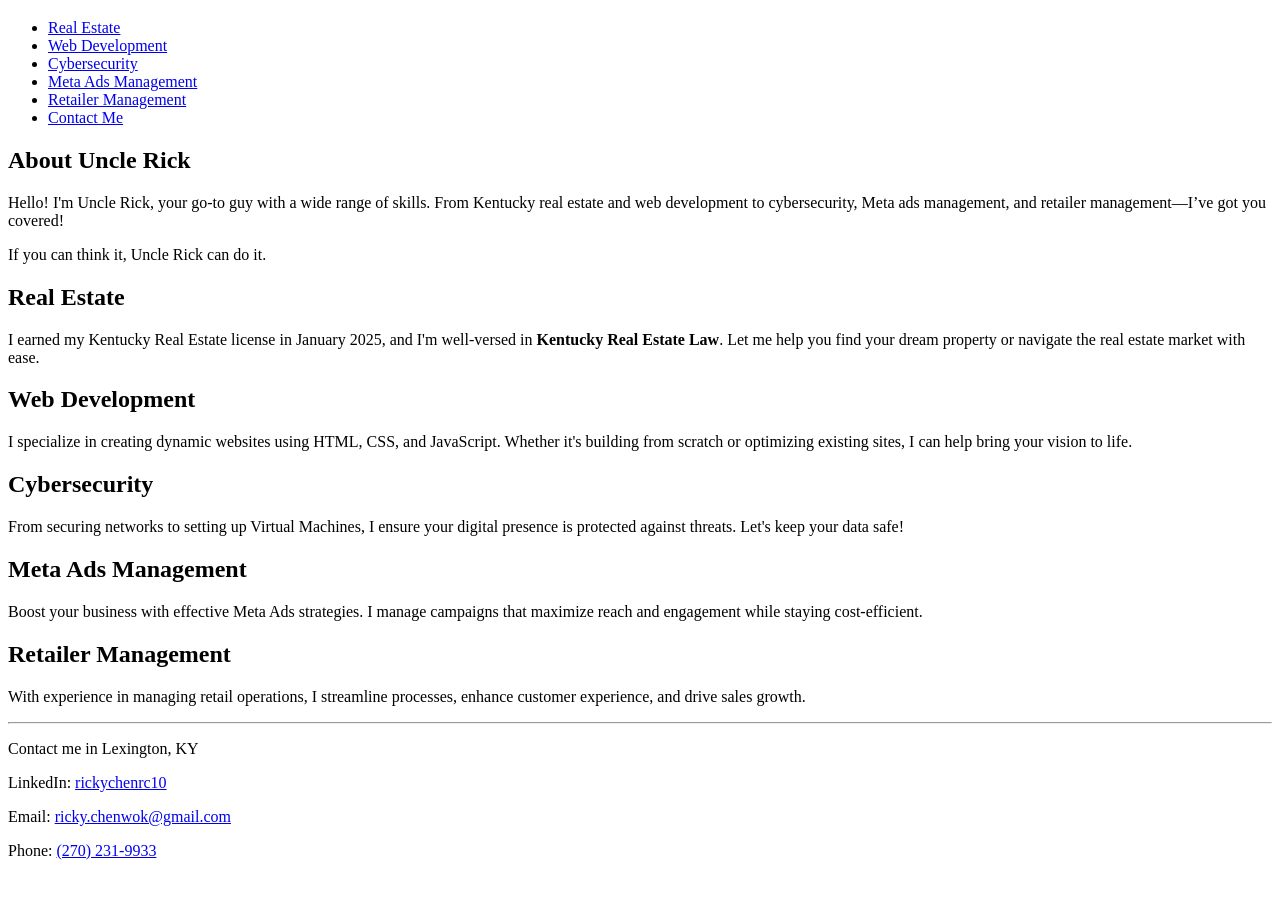
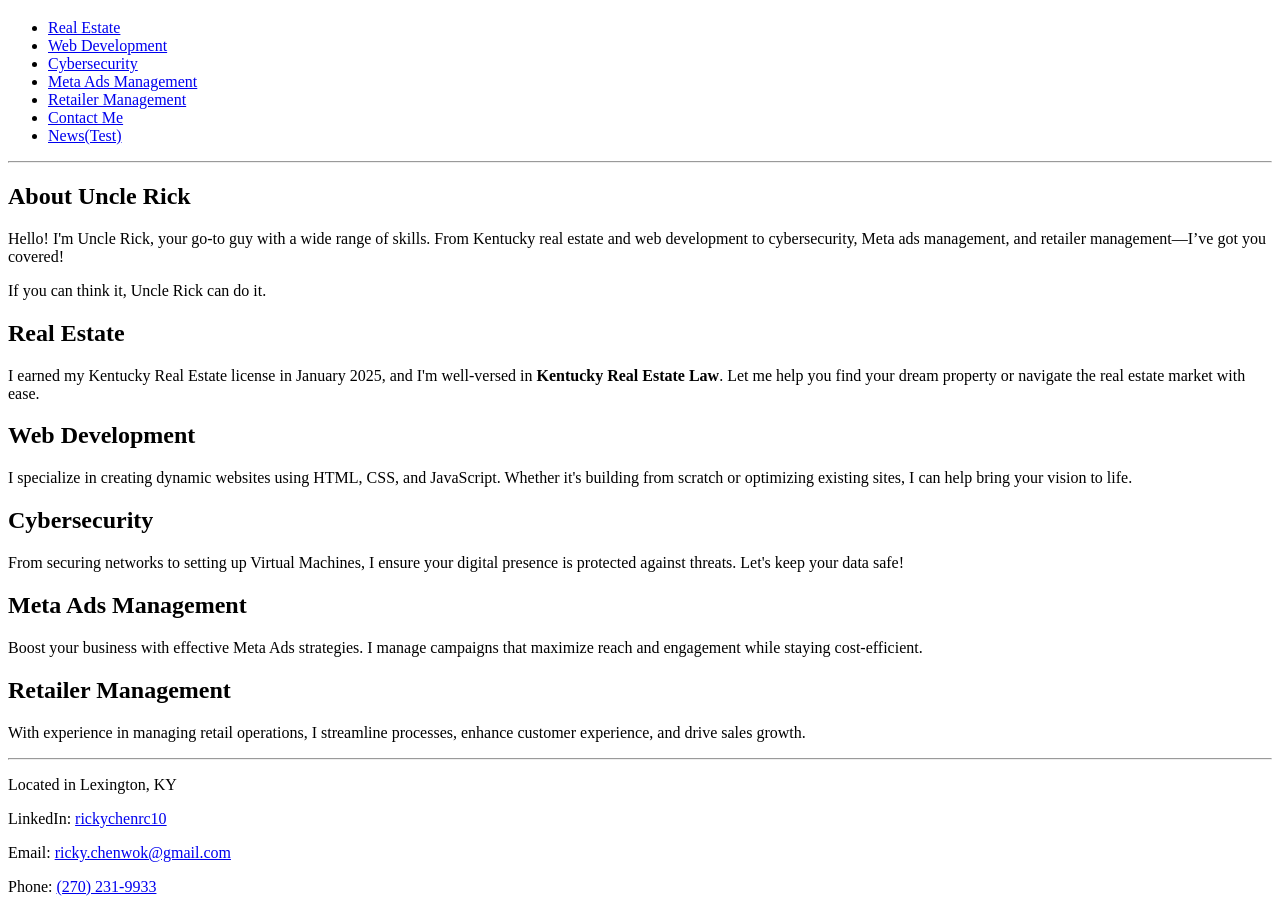
Before and after one commit to RickyGitHub10/semantic2025, a plain HTML site: page index.html in a window 1280 px wide. Shown: the part 61-973 px from the top of the page. Before the commit the page ends 937 px from the top, so only its background shows below. Drawn offline with Linux system fonts and the light colour scheme.

Commit message:
better formatiing

```diff
--- a/index.html
+++ b/index.html
@@ -8,7 +8,7 @@
         <meta name="viewport" content="width=device-width, initial-scale=1.0">
         <meta name="author" content="Ricky Chen">
         <meta name="description" content="Maybe a what i offer website">
-        <meta name="keywords" content="real estate, IT, help desk">
+        <meta name="keywords" content="real estate, IT, help desk, cybersecurity, marketing, management">
     </head>
 
     <body>
@@ -22,9 +22,11 @@
                     <li><a href="#meta-ads">Meta Ads Management</a></li>
                     <li><a href="#retailer-management">Retailer Management</a></li>
                     <li><a href="#contact-me">Contact Me</a></li>
+                    <li><a href="news.html">News(Test)</a></li>
                 </ul>
             </nav>
         </header>
+        <hr>
 
         <main>
             <section id="about">
@@ -61,7 +63,7 @@
     <hr>
         <footer>
             <section id="contact-me">
-                <p>Contact me in Lexington, KY</p>
+                <p>Located in Lexington, KY</p>
                 <p>LinkedIn: <a href="https://www.linkedin.com/in/rickychenrc10" target="_blank">rickychenrc10</a></p>
                 <p>Email: <a href="mailto:ricky.chenwok@gmail.com">ricky.chenwok@gmail.com</a></p>
                 <p>Phone: <a href="tel:+12702319933">(270) 231-9933</a></p>
```
Also changed, not shown: news.html (+5 -0 lines).
